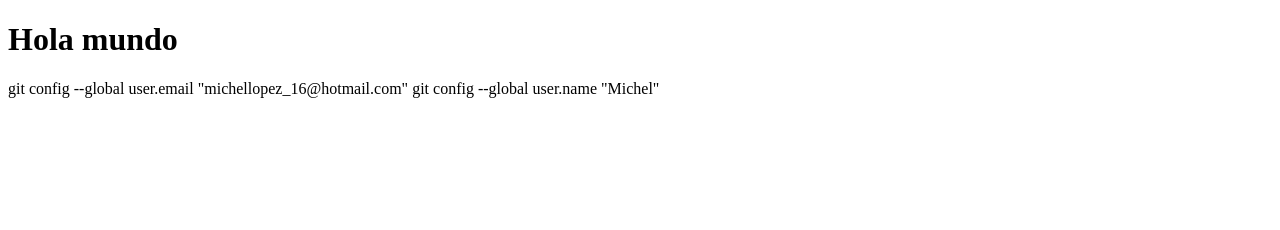
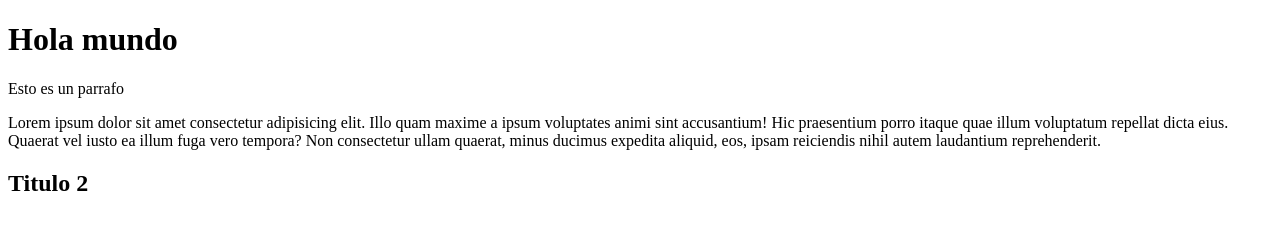
Before and after one commit to Michellopez16/Ej1_Js1, a plain HTML site: page index.html in a window 1280 px wide. Drawn offline with Linux system fonts and the light colour scheme.

Commit message:
añadiendo un parrafo

```diff
--- a/index.html
+++ b/index.html
@@ -9,8 +9,13 @@
 
     <h1>Hola mundo</h1>
 
-    git config --global user.email "michellopez_16@hotmail.com"
-    git config --global user.name "Michel"
+   <p>Esto es un parrafo </p>
+
+   <p>Lorem ipsum dolor sit amet consectetur adipisicing elit. Illo quam maxime a ipsum voluptates animi sint accusantium! Hic praesentium porro itaque quae illum voluptatum repellat dicta eius. Quaerat vel iusto ea illum fuga vero tempora? Non consectetur ullam quaerat, minus ducimus expedita aliquid, eos, ipsam reiciendis nihil autem laudantium reprehenderit.</p>
+
+   <h2>Titulo 2</h2>
+
+
 
 
 </body>
```
